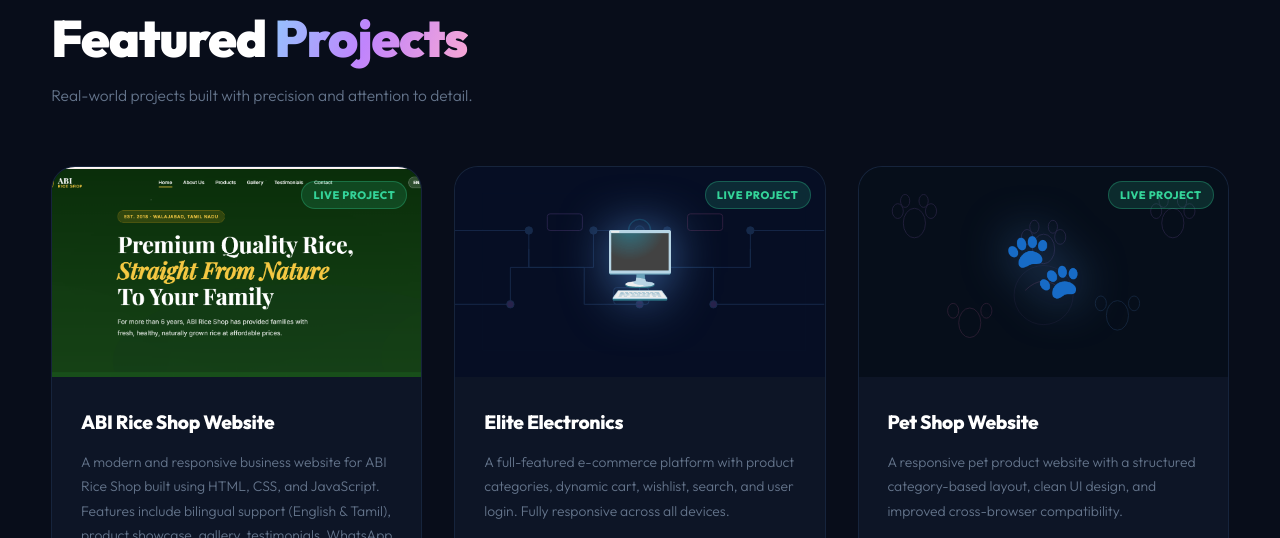
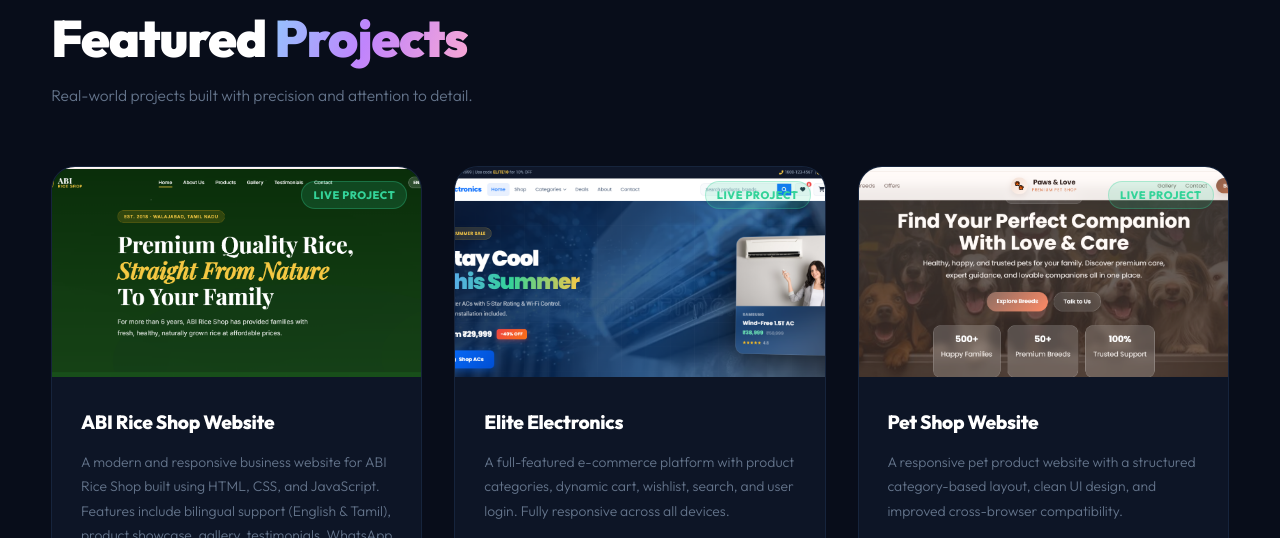
Before and after one commit to prema97cs-glitch/prema97cs-glitch.github.io, a plain HTML site: page index.html in a window 1280 px wide. Shown: the part 2523-3061 px from the top of the page. Drawn offline with Linux system fonts and the light colour scheme; animation ran at ten frames a second.

Commit message:
Add files via upload

```diff
--- a/index.html
+++ b/index.html
@@ -461,20 +461,9 @@ footer p strong{color:var(--white);}
     <!-- Elite Electronics -->
     <div class="pj-card">
       <div class="pj-img elec">
-        <svg class="pj-bg" viewBox="0 0 400 210" xmlns="http://www.w3.org/2000/svg" style="opacity:.18">
-          <g stroke="#60a5fa" stroke-width="1" fill="none">
-            <path d="M0 60H80V100H150V60H230V100H320V60H400"/><path d="M0 140H60V100H140V140H200V100H280V140H400"/>
-            <circle cx="80" cy="60" r="4" fill="#60a5fa"/><circle cx="150" cy="60" r="4" fill="#60a5fa"/><circle cx="230" cy="60" r="4" fill="#60a5fa"/><circle cx="320" cy="60" r="4" fill="#60a5fa"/>
-            <circle cx="60" cy="140" r="4" fill="#c084fc"/><circle cx="200" cy="140" r="4" fill="#c084fc"/><circle cx="280" cy="140" r="4" fill="#c084fc"/>
-            <rect x="100" y="42" width="38" height="18" rx="3" stroke="#c084fc"/><rect x="252" y="42" width="38" height="18" rx="3" stroke="#f472b6"/><rect x="172" y="122" width="38" height="18" rx="3" stroke="#60a5fa"/>
-            <circle cx="200" cy="60" r="12" stroke="#22d3ee" stroke-width="1.5"/><circle cx="200" cy="60" r="5" fill="rgba(34,211,238,.3)"/>
-            <line x1="80" y1="100" x2="80" y2="80"/><line x1="320" y1="100" x2="320" y2="80"/><line x1="200" y1="100" x2="200" y2="72"/>
-            <path d="M30 20H380V190H30Z" stroke="rgba(96,165,250,.06)"/>
-          </g>
-        </svg>
-        <span class="pj-icon">🖥️</span>
-        <span class="pj-badge live-b">Live Project</span>
-      </div>
+    <img src="images/elite-electronics.png" alt="Elite Electronics">
+    <span class="pj-badge live-b">Live Project</span>
+</div>
       <div class="pj-body">
         <h3>Elite Electronics</h3>
         <p>A full-featured e-commerce platform with product categories, dynamic cart, wishlist, search, and user login. Fully responsive across all devices.</p>
@@ -489,18 +478,7 @@ footer p strong{color:var(--white);}
     <!-- Pet Shop -->
     <div class="pj-card">
       <div class="pj-img pet">
-        <svg class="pj-bg" viewBox="0 0 400 210" xmlns="http://www.w3.org/2000/svg" style="opacity:.15">
-          <g fill="none" stroke="#c084fc" stroke-width="1">
-            <ellipse cx="60" cy="52" rx="12" ry="16"/><ellipse cx="42" cy="39" rx="6" ry="8"/><ellipse cx="78" cy="39" rx="6" ry="8"/><ellipse cx="50" cy="28" rx="5" ry="7"/><ellipse cx="70" cy="28" rx="5" ry="7"/>
-            <ellipse cx="200" cy="80" rx="12" ry="16"/><ellipse cx="182" cy="67" rx="6" ry="8"/><ellipse cx="218" cy="67" rx="6" ry="8"/><ellipse cx="190" cy="56" rx="5" ry="7"/><ellipse cx="210" cy="56" rx="5" ry="7"/>
-            <ellipse cx="340" cy="52" rx="12" ry="16"/><ellipse cx="322" cy="39" rx="6" ry="8"/><ellipse cx="358" cy="39" rx="6" ry="8"/><ellipse cx="330" cy="28" rx="5" ry="7"/><ellipse cx="350" cy="28" rx="5" ry="7"/>
-            <ellipse cx="120" cy="160" rx="12" ry="16" stroke="#f472b6"/><ellipse cx="102" cy="147" rx="6" ry="8" stroke="#f472b6"/><ellipse cx="138" cy="147" rx="6" ry="8" stroke="#f472b6"/>
-            <ellipse cx="280" cy="152" rx="12" ry="16" stroke="#60a5fa"/><ellipse cx="262" cy="139" rx="6" ry="8" stroke="#60a5fa"/><ellipse cx="298" cy="139" rx="6" ry="8" stroke="#60a5fa"/>
-            <circle cx="200" cy="130" r="32" stroke="rgba(192,132,252,.4)"/>
-            <path d="M180 125 Q200 105 220 125" stroke="#f472b6"/>
-          </g>
-        </svg>
-        <span class="pj-icon">🐾</span>
+       <img src="images/pet-shop.png" alt="Pet Shop Website">
         <span class="pj-badge live-b">Live Project</span>
       </div>
       <div class="pj-body">
```
